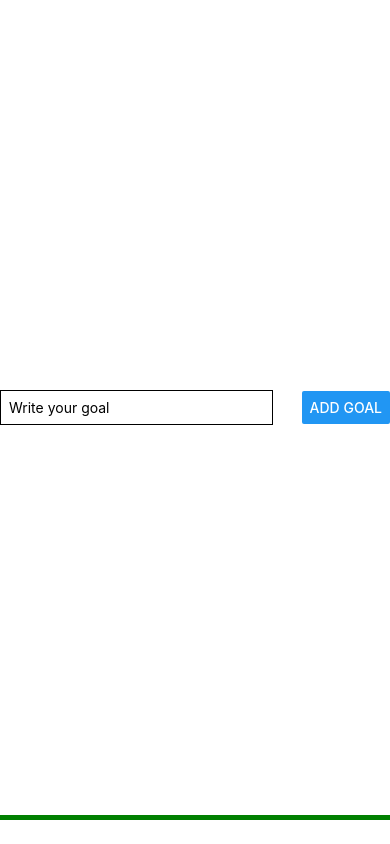
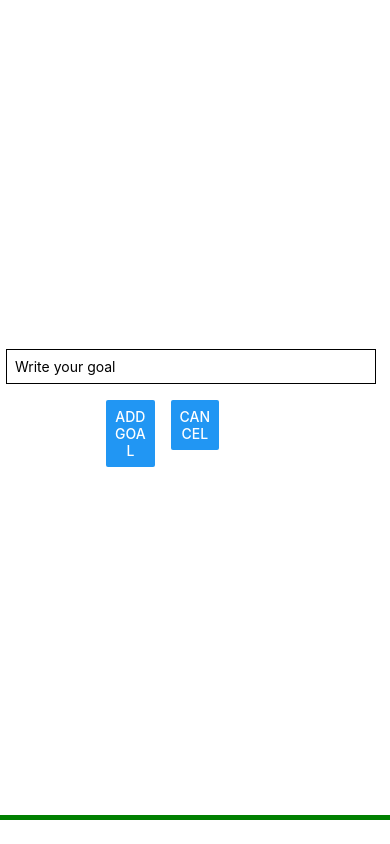
Before and after one commit to niteshsaxena03/Goals-App, a React Native app in the folder GoalsApp/: screen / in a window 390 px wide. Both pictures are taken after a click on the button "ADD NEW GOAL". Built offline with nearby package versions, Linux system fonts and the light colour scheme.

Commit message:
adding some styling to modal

```diff
--- a/GoalsApp/App.js
+++ b/GoalsApp/App.js
@@ -20,7 +20,7 @@
     ]);
   }
   function deleteGoalHandler(id) {
-    //we will get id from goalitem.js file
+    //we will get id from GoalItem.js file
     setCourseGoals((currentCourseGoals) => {
       return courseGoals.filter((goal) => goal.id !== id);
     });
--- a/GoalsApp/components/GoalInput.js
+++ b/GoalsApp/components/GoalInput.js
@@ -7,7 +7,7 @@
   function goalInputHandler(enteredText) {
     setEnteredGoalText(enteredText);
   }
-  //using this function to pass the value of enteretdGoalText to the main file as its required there
+  //using this function to pass the value of enteredGoalText to the main file as its required there
   function addGoalHandler() {
     props.onAddGoal(enteredGoalText);
     setEnteredGoalText(""); //clear the string after the function executes
@@ -21,7 +21,14 @@
           onChangeText={goalInputHandler}
           value={enteredGoalText}
         />
-        <Button title="Add Goal" onPress={addGoalHandler} />
+        <View style={styles.buttonContainer}>
+          <View style={styles.button}>
+            <Button title="Add Goal" onPress={addGoalHandler} />
+          </View>
+          <View style={styles.button}>
+            <Button title="Cancel" />
+          </View>
+        </View>
       </View>
     </Modal>
   );
@@ -32,18 +39,27 @@
 const styles = StyleSheet.create({
   inputContainer: {
     flex: 1,
-    flexDirection: "row",
-    justifyContent: "space-between",
+    flexDirection: "column",
+    justifyContent: "center",
     alignItems: "center",
     marginBottom: 24,
     borderBottomWidth: 5,
     borderBottomColor: "green",
+    padding: 10,
   },
   textInput: {
     borderWidth: 1,
     borderColor: "black",
-    width: "70%",
+    width: "100%",
     marginRight: 8,
     padding: 8,
   },
+  buttonContainer: {
+    marginTop: 16,
+    flexDirection: "row",
+  },
+  button: {
+    marginHorizontal: 8,
+    width: "25%",
+  },
 });
```
